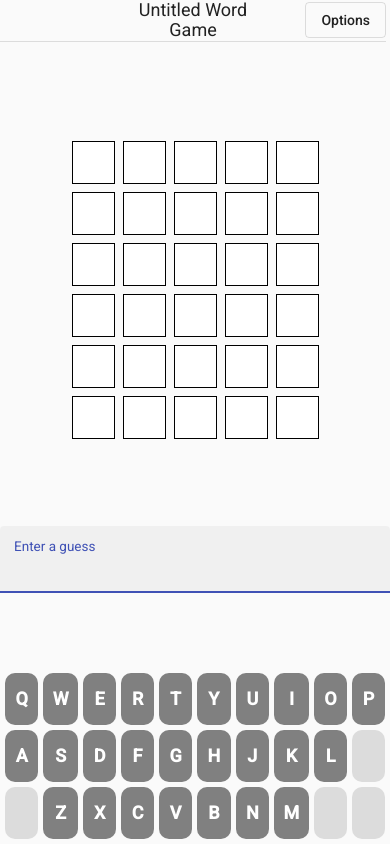
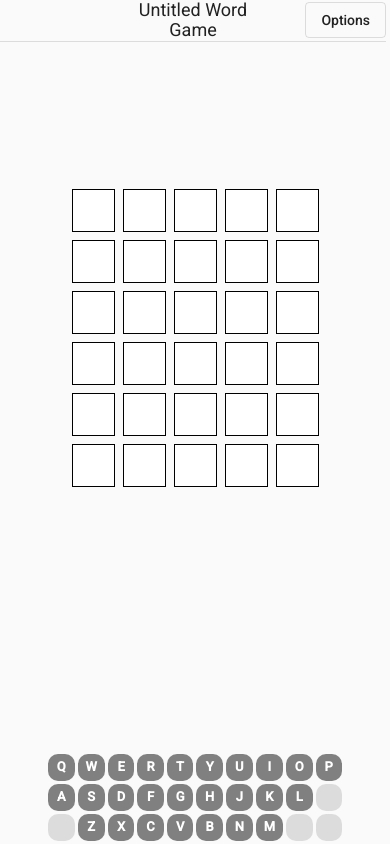
Before and after one commit to Schwenke/letterflash, an Angular app: page / in a window 390 px wide. Built offline with nearby package versions, Linux system fonts and the light colour scheme.

Commit message:
Remove input field.
Add failure dialog component

CSS changes to accommodate removal.

Re-add error message.

```diff
--- a/src/app/app.module.ts
+++ b/src/app/app.module.ts
@@ -16,12 +16,14 @@ import { MatDialogModule } from "@angular/material/dialog";
 import { MatProgressSpinnerModule } from "@angular/material/progress-spinner";
 import { MatSidenavModule } from "@angular/material/sidenav";
 import { HttpClientModule } from "@angular/common/http";
+import { FailureDialogComponent } from './components/failure-dialog/failure-dialog.component';
 
 @NgModule({
   declarations: [
     AppComponent,
     GameBoardComponent,
-    VictoryDialogComponent
+    VictoryDialogComponent,
+    FailureDialogComponent
   ],
   imports: [
     BrowserModule,
--- /dev/null
+++ b/src/app/components/failure-dialog/failure-dialog.component.html
@@ -0,0 +1,5 @@
+<section class="container">
+    <label class="message-header">Too bad! You failed to guess the word {{data.secretWord}}!</label>
+    <label class="message-time">Time spent: {{formatClock(data.timeSpan)}}</label>
+    <button mat-raised-button class="reset-button" type="button" (click)="resetBoard()">Try again!</button>
+</section>
--- a/src/app/components/game-board/game-board.component.html
+++ b/src/app/components/game-board/game-board.component.html
@@ -68,14 +68,7 @@
                         </td>
                     </tr>
                 </table>
-
-                <mat-form-field class="user-input-form" appearance="fill">
-                    <mat-label>Enter a guess</mat-label>
-                    <input class="user-input" matInput [maxlength]="wordLength" placeholder="Guess" [disabled]="success || failure"
-                        [(ngModel)]="userInput" (ngModelChange)="userInput = $event.toUpperCase()" (keyup)="handleUserInput()"
-                        (keyup.enter)="guess()" autofocus />
-                    <mat-hint class="input-error">{{message}}</mat-hint>
-                </mat-form-field>
+                <label class="message" *ngIf="message.length > 0">{{message}}</label>
 
                 <table class="keyboard">
                     <tr *ngFor="let row of keyBoard.rows">
--- a/src/app/components/game-board/game-board.component.scss
+++ b/src/app/components/game-board/game-board.component.scss
@@ -139,14 +139,12 @@
     }
 }
 
-.user-input-form {
+.message {
+    color: red;
     font-size: x-large;
-    grid-area: game;
-    align-self: flex-end;
-}
-
-.input-error {
-    color: red;
+    grid-area: message;
+    align-self: flex-start;
+    justify-self: center;
 }
 
 .keyboard {
@@ -193,11 +191,13 @@
         height: 100vh;
         margin: 0vh auto;
         max-width: 600px;
+        min-height: 490px;
         display: grid;
-        grid-template-rows: 5% 70% 25%;
+        grid-template-rows: 5% 70% 5% 20%;
         grid-template-areas:
             "header"
             "game"
+            "message"
             "keyboard";
     }
 }
@@ -260,13 +260,16 @@
         font-size: large;
     }
 
-    .user-input-form {
-        font-size: large;
-        margin-bottom: 1rem;
+    .keyboard {
+        max-width: 300px;
+        justify-self: center;
+        border-spacing: 3px;
     }
 
-    .game-board {
-        margin-bottom: 6rem;
+    .key {
+        width: 30px;
+        height: 25px;
+        font-size: small;
     }
 
     .letter {
@@ -277,4 +280,8 @@
         border: .5px solid black;
         padding: .5px;
     }
+
+    .message {
+        font-size: large;
+    }
 }
--- a/src/app/components/game-board/game-board.component.ts
+++ b/src/app/components/game-board/game-board.component.ts
@@ -1,4 +1,4 @@
-import { Component, OnInit } from '@angular/core';
+import { Component, OnInit, HostListener } from '@angular/core';
 import { BoardState, Letter, Word } from 'src/app/models/board-state.interface';
 import { DictionaryService } from '../../services/dictionary.service';
 import { TimerService } from 'src/app/services/timer.service';
@@ -7,6 +7,7 @@ import { KeyBoard, KeyBoardRow } from 'src/app/models/keyboard.interface';
 import { MatDialog } from '@angular/material/dialog';
 import { VictoryDialogComponent } from '../victory-dialog/victory-dialog.component';
 import { DialogData } from 'src/app/models/dialog-data.interface';
+import { FailureDialogComponent } from '../failure-dialog/failure-dialog.component';
 
 @Component({
   selector: 'app-game-board',
@@ -18,7 +19,6 @@ export class GameBoardComponent implements OnInit {
   initialized: boolean = false;
   wordLength: string = "5";
   maxGuesses: number = 6;
-  userInput = "";
   message: string = "";
   previousGuesses: string[] = [];
   success: boolean = false;
@@ -29,13 +29,18 @@ export class GameBoardComponent implements OnInit {
   //  game state
   boardState: BoardState = {} as BoardState;
   secretWord: string = "";
-  guessIndex: number = 0;
+  rowIndex: number = 0;
+  columnIndex: number = -1;
 
   //  timer
   timeSpan: TimeSpan = {} as TimeSpan;
 
   // keyboard
   keyBoard: KeyBoard = {} as KeyBoard;
+
+  // constants
+  enterKey: string = "Enter";
+  backspaceKey: string = "Backspace";
 
   constructor(
     private dictionaryService: DictionaryService,
@@ -63,12 +68,12 @@ export class GameBoardComponent implements OnInit {
     let randomWord = this.dictionaryService.generateWord(wordLength);
     this.secretWord = randomWord;
     this.generateDefaultBoardState();
-    this.userInput = "";
     this.message = "";
     this.previousGuesses = [];
     this.success = false;
     this.failure = false;
-    this.guessIndex = 0;
+    this.rowIndex = 0;
+    this.columnIndex = -1;
     this.timerService.start();
     this.initialized = true;
   }
@@ -123,6 +128,53 @@ export class GameBoardComponent implements OnInit {
     ];
   }
 
+  @HostListener('window:keyup', ['$event'])
+  handleInput(event: KeyboardEvent): void {
+    if (event.key === this.enterKey) {
+      this.guess();
+    } else if (event.key === this.backspaceKey) {
+      this.removeInput();
+    } else {
+      this.appendInput(event.key);
+    }
+  }
+
+  private removeInput(): void {
+    //  Cannot remove input - already at the first column
+    if (this.columnIndex === -1) return;
+
+    let word = this.getCurrentWord();
+
+    word.letters[this.columnIndex].letter = "";
+
+    --this.columnIndex;
+  }
+
+  private appendInput(key: string): void {
+    let wordLength = this.getWordLength() -1;
+
+    //  Can't append any more characters - word is at max length
+    if (this.columnIndex === wordLength) return;
+
+    let validInput: boolean = this.validateInput(key);
+
+    if (validInput) {
+      ++this.columnIndex;
+
+      let word = this.getCurrentWord();
+
+      word.letters[this.columnIndex].letter = key.toLocaleUpperCase();
+    }
+  }
+
+  private validateInput(key: string): boolean {
+    return /^[a-zA-Z]$/.test(key);
+  }
+
+  private getCurrentWord(): Word {
+    return this.boardState.words[this.rowIndex];
+  }
+
   private getWordLength(): number {
     return +this.wordLength;
   }
@@ -154,34 +206,50 @@ export class GameBoardComponent implements OnInit {
     }
   }
 
+  getUserGuess(): string {
+    let userGuess: string = "";
+    let letters = this.boardState.words[this.rowIndex].letters;
+
+    for (let i = 0; i < letters.length; i++) {
+      let letter = letters[i];
+
+      userGuess += letter.letter;
+    }
+
+    return userGuess;
+  }
+
   guess(): void {
-    let guess = this.userInput.toLocaleUpperCase();
+    let word = this.getUserGuess().toLocaleUpperCase();
 
-    this.message = this.validate(guess);
+    this.message = this.validate(word);
 
     if (this.message.length > 0) {
       //  User input error - don't process further
       return;
     }
 
-    this.processGuess(guess);
+    this.processGuess(word);
 
-    if (this.checkVictory(guess)) return;
+    if (this.checkVictory(word)) return;
     if (this.checkFailure()) return;
 
-    this.previousGuesses.push(guess);
+    this.previousGuesses.push(word);
   }
 
   private processGuess(guess: string): void {
     this.updateBoardState(guess);
-    ++this.guessIndex;
+    //  Move to the next row
+    ++this.rowIndex;
+    //  Reset column index
+    this.columnIndex = -1;
   }
 
   private checkFailure(): boolean {
-    if (!this.success && this.guessIndex >= this.maxGuesses) {
+    if (!this.success && this.rowIndex >= this.maxGuesses) {
       this.failure = true;
       this.timerService.stop();
-      this.message = `Too bad! You failed to guess the secret word: ${this.secretWord}`;
+      this.openFailureDialog();
       return true;
     }
 
@@ -192,7 +260,7 @@ export class GameBoardComponent implements OnInit {
     if (guess === this.secretWord) {
       this.success = true;
       this.timerService.stop();
-      this.openDialog();
+      this.openVictoryDialog();
       return true;
     }
 
@@ -282,9 +350,6 @@ export class GameBoardComponent implements OnInit {
   }
 
   private updateBoardState(guess: string): void {
-    //  Clear the input field
-    this.userInput = "";
-
     let secretWordLetters = this.secretWord.split('');
     let correctlyGuessedLetters: string[] = [];
 
@@ -296,7 +361,7 @@ export class GameBoardComponent implements OnInit {
       // see if the letter is in the word and correct position
       if (guessLetter === answerLetter) {
         correctlyGuessedLetters.push(guessLetter);
-        this.boardState.words[this.guessIndex].letters[i].perfect = true;
+        this.boardState.words[this.rowIndex].letters[i].perfect = true;
         let index = secretWordLetters.indexOf(guessLetter);
         secretWordLetters.splice(index, 1);
       }
@@ -305,7 +370,7 @@ export class GameBoardComponent implements OnInit {
     //  Validate correct letter, incorrect position
     for (let i = 0; i < guess.length; i++) {
       let guessLetter = guess[i];
-      let boardStateLetter = this.boardState.words[this.guessIndex].letters[i];
+      let boardStateLetter = this.boardState.words[this.rowIndex].letters[i];
 
       //  All letters have been validated, so committ them
       boardStateLetter.committed = true;
@@ -319,7 +384,7 @@ export class GameBoardComponent implements OnInit {
 
       if (index > -1) {
         correctlyGuessedLetters.push(guessLetter);
-        this.boardState.words[this.guessIndex].letters[i].partial = true;
+        this.boardState.words[this.rowIndex].letters[i].partial = true;
         secretWordLetters.splice(index, 1);
       }
     }
@@ -349,39 +414,29 @@ export class GameBoardComponent implements OnInit {
     }
   }
 
-  handleUserInput() {
-    let userInput = this.userInput;
-    let wordLength = this.getWordLength();
+  openFailureDialog(): void {
+    let dialogData: DialogData = {
+      guessIndex: this.rowIndex,
+      maxGuesses: this.maxGuesses,
+      boardState: this.boardState,
+      secretWord: this.secretWord,
+      timeSpan: this.timeSpan
+    };
 
-    for (let i = 0; i < wordLength; i++) {
-      let letter = userInput[i];
+    const dialogRef = this.dialog.open(FailureDialogComponent, {
+      data: dialogData,
+    });
 
-      if (letter) {
-        this.boardState.words[this.guessIndex].letters[i].letter = userInput[i];
-      } else {
-        this.boardState.words[this.guessIndex].letters[i].letter = "";
+    dialogRef.afterClosed().subscribe(result => {
+      if (result && result === true) {
+        this.reset();
       }
-    }
+    });
   }
 
-  handleUserInput2(event: KeyboardEvent) {
-    let userInput = this.userInput;
-    let wordLength = this.getWordLength();
-
-    for (let i = 0; i < wordLength; i++) {
-      let letter = userInput[i];
-
-      if (letter) {
-        this.boardState.words[this.guessIndex].letters[i].letter = userInput[i];
-      } else {
-        this.boardState.words[this.guessIndex].letters[i].letter = "";
-      }
-    }
-  }
-
-  openDialog(): void {
+  openVictoryDialog(): void {
     let dialogData: DialogData = {
-      guessIndex: this.guessIndex,
+      guessIndex: this.rowIndex,
       maxGuesses: this.maxGuesses,
       boardState: this.boardState,
       secretWord: this.secretWord,
```
Also changed, not shown: src/app/components/failure-dialog/failure-dialog.component.scss (added, +34 -0 lines), src/app/components/failure-dialog/failure-dialog.component.ts (added, +32 -0 lines), 1 other file (tests, documents, lock files or other folders).
